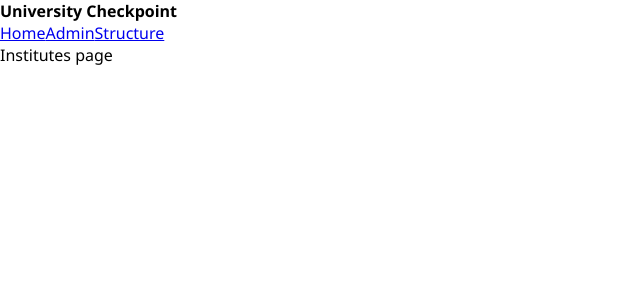
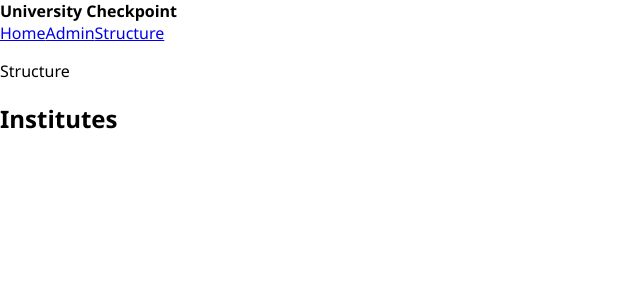
Before and after one commit to AndrUsHka64/university-checkpoint, a React (Vite) app in the folder reactFronted/: page /admin/institutes in a window 1280 px wide. Shown: the top 300 px of the page, without its empty margins (0-640 px from the left). Built offline with nearby package versions, Linux system fonts and the light colour scheme.

Commit message:
feat(s2-06): Implement Institutes page

```diff
--- a/reactFronted/src/pages/Institutes.jsx
+++ b/reactFronted/src/pages/Institutes.jsx
@@ -1,5 +1,29 @@
+import { Link } from "react-router-dom";
+
+const demoInstitutes = [];
+
 function Institutes() {
-    return <section className="panel">Institutes page</section>;
+    return (
+        <section className="panel">
+            <div className="panel-title">
+                <p className="eyebrow">Structure</p>
+                <h1>Institutes</h1>
+            </div>
+
+            <div className="list-grid">
+                {demoInstitutes.map((institute) => (
+                    <Link
+                        key={institute.id}
+                        className="list-item"
+                        to={`/admin/institutes/${institute.id}/groups`}
+                    >
+                        <span>{institute.name}</span>
+                        <small>Open groups</small>
+                    </Link>
+                ))}
+            </div>
+        </section>
+    );
 }
 
 export default Institutes;
```
